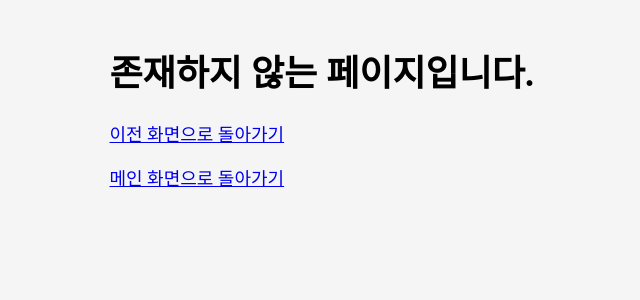
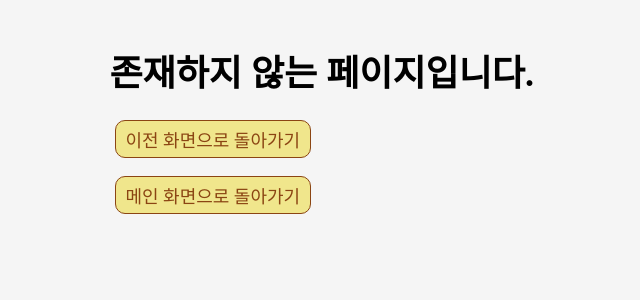
Before and after one commit to SamiCoding/django-cat-project, a Django app: template djangocat/templates/404.html in a window 1280 px wide. Shown: the part 82-382 px from the top of the page, without its empty margins (115-755 px from the left). Run offline with Django 4.2, Linux system fonts and the light colour scheme; the template is opened without the code that fills it, so the values that code supplies are empty; some libraries are stand-ins or nearby versions; some web fonts are replaced.

Commit message:
Update 404 page

```diff
--- a/djangocat/templates/404.html
+++ b/djangocat/templates/404.html
@@ -2,15 +2,15 @@
 {% load static %}
 
 {% block head %}
-  <link rel="stylesheet" href="{% static 'css/404.css' %}">
+<link rel="stylesheet" href="{% static 'css/accounts/form.css' %}">
 {% endblock %}
 
 {% block body %}
   <h1>존재하지 않는 페이지입니다.</h1>
   <p>
-    <a href="javascript:history.back()">이전 화면으로 돌아가기</a>
+    <a class="button" href="javascript:history.back()">이전 화면으로 돌아가기</a>
   </p>
   <p>
-    <a href="{% url 'postings:index' %}">메인 화면으로 돌아가기</a>
+    <a class="button" href="{% url 'postings:index' %}">메인 화면으로 돌아가기</a>
   </p>
 {% endblock %}
```
